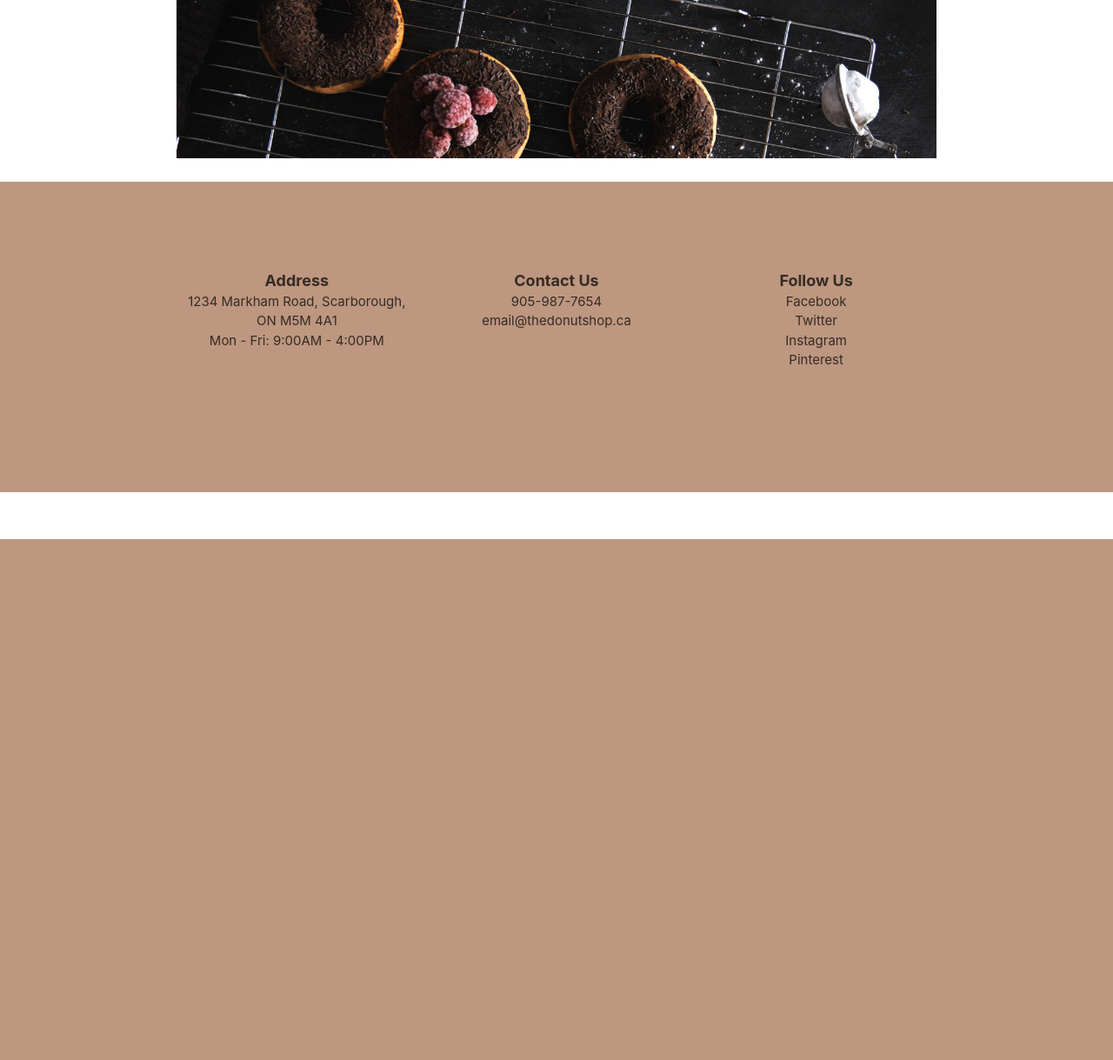
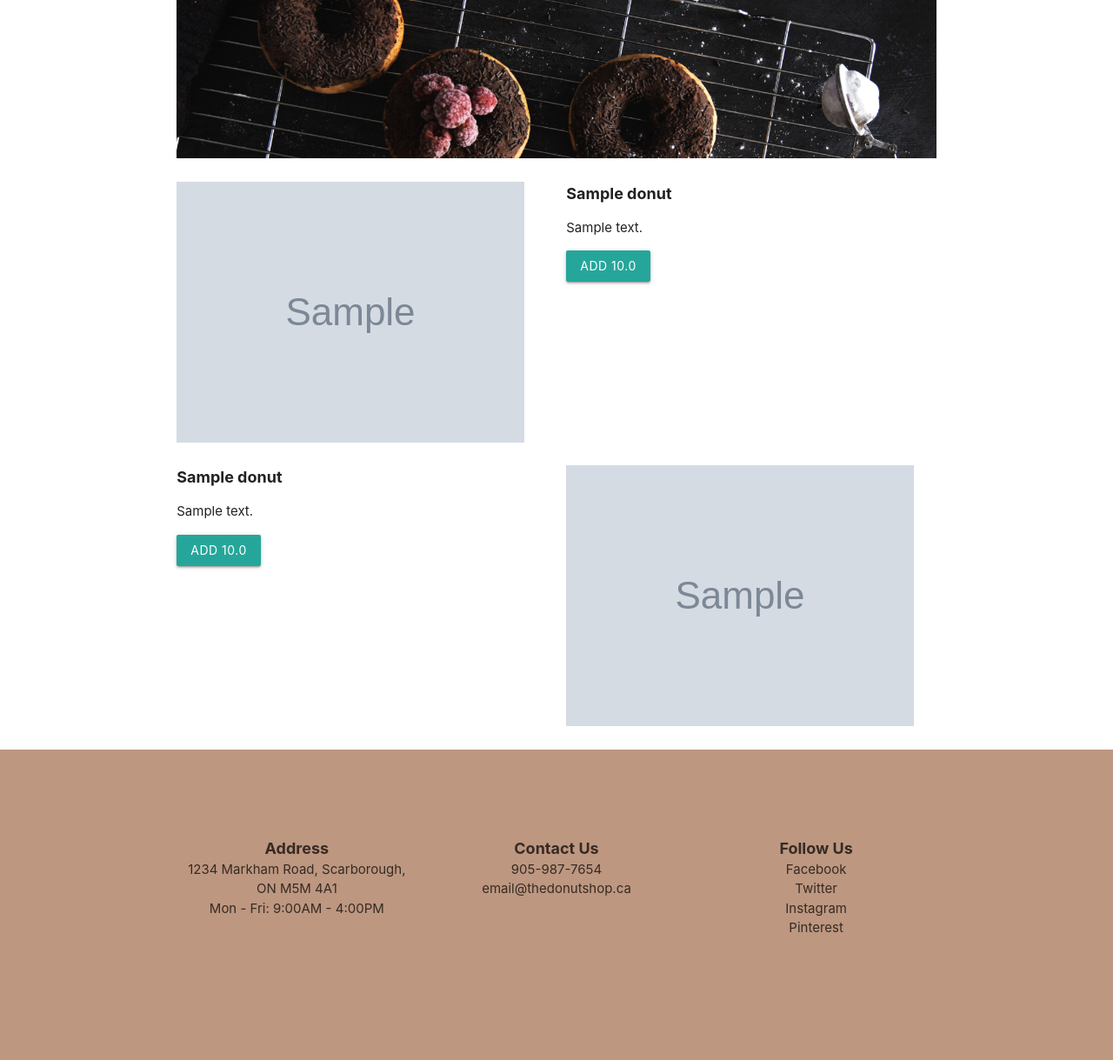
Before and after one commit to janusshanp/donut_shop, a Django app: page /daily/ in a window 1280 px wide. Shown: the part 180-1399 px from the top of the page at 87% size. Before the commit the page ends 800 px from the top, so only its background shows below. Run offline with Django 4.2, Linux system fonts and the light colour scheme; tables that the repository leaves empty hold one stand-in row (values such as "Sample post"); grey boxes marked "Sample" are stand-in pictures.

Commit message:
daily style

```diff
--- a/main_app/static/main_app/css/style.css
+++ b/main_app/static/main_app/css/style.css
@@ -14,6 +14,10 @@ nav {
 	box-shadow: none !important;
 	padding-bottom: 90px;
 }
+nav li {
+	display: inline
+	padding-right: 10px !important;
+}
 
 footer {
 	background-color: #bd9780 !important;
@@ -29,8 +33,6 @@ span {
 .review-form {
 	width: 507px;
 	height: 143px;
-	align-self: center;
-	align-content: center;
 }
 
 .cart-image {
--- a/main_app/templates/base.html
+++ b/main_app/templates/base.html
@@ -31,10 +31,10 @@
                         </form>
                     </li>
                         {% if user.is_authenticated %}
-                        <li><a href="{% url 'logout' %}">Log Out</a></li>
+                        <li><a class="nav-link" href="{% url 'logout' %}">Log Out</a></li>
                         {% else %}
-                        <li><a href="{% url 'login' %}">Log In</a></li>
-                        <li><a href="{% url 'signup' %}">Sign Up</a></li>
+                        <li><a class="nav-link" href="{% url 'login' %}">Log In</a></li>
+                        <li><a class="nav-link" href="{% url 'signup' %}">Sign Up</a></li>
                         {% endif %}
                 </ul>
         </div>
--- a/main_app/templates/daily/index.html
+++ b/main_app/templates/daily/index.html
@@ -1,11 +1,40 @@
-{% extends 'base.html' %} {% block content %}
-{% load static %}
-
+{% extends 'base.html' %} {% block content %} {% load static %}
 
 <div class="row">
 	<div class="banner col s12">
-		<img class="responsive-img" src="{% static 'main_app/images/daily-flavour-banner.png' %}"/>
+		<img
+			class="responsive-img"
+			src="{% static 'main_app/images/daily-flavour-banner.png' %}"
+		/>
+	</div>
+</div>
+{% for donut in donuts %} {% cycle 'row1' 'row2' as setdisplay silent %}
+
+<div class="row" style='display:"{{setdisplay}}"'>
+	<div class="col s12 m6">
+		<img class="responsive-img" src="{% static donut.image %}" />
+	</div>
+	<div class="col s12 m6">
+		<span>{{ donut.name }}</span>
+		<p>{{ donut.description }}</p>
+		<form action="{% url 'add_cart' donut.id %}" method="post">
+			{% csrf_token %}
+			<input type="submit" class="btn" value="Add {{ donut.price }}" />
+		</form>
 	</div>
 </div>
 
-{% endblock %}
+<div class="row" style='display:"{{setdisplay}}"'>
+	<div class="col s12 m6">
+		<span>{{ donut.name }}</span>
+		<p>{{ donut.description }}</p>
+		<form action="{% url 'add_cart' donut.id %}" method="post">
+			{% csrf_token %}
+			<input type="submit" class="btn" value="Add {{ donut.price }}" />
+		</form>
+	</div>
+	<div class="col s12 m6">
+		<img class="responsive-img" src="{% static donut.image %}" />
+	</div>
+</div>
+{% endfor %}{% endblock %}
--- a/main_app/views.py
+++ b/main_app/views.py
@@ -141,7 +141,10 @@ def add_donut_cart(request, donut_id):
     donut = Donut.objects.get(id = donut_id)
     cart = Cart.objects.get(user = request.user)
     cart.donuts.add(donut)
-    return redirect('detail', donut_id= donut_id)
+    if donut.special:
+        return redirect('daily_flavour')
+    else:
+        return redirect('detail', donut_id= donut_id)
 
 def delete_donut (request, donut_id):
     donut = Donut.objects.get(id = donut_id)
@@ -187,4 +190,14 @@ def add_note(request):
     # return response
 
 def daily_flavour(request):
-    return render(request,'daily/index.html')
+    donuts = Donut.objects.filter(special='True')
+    oddDonuts=[]
+    evenDonuts=[]
+    oddIndexes = range(1, len(donuts), 2)
+    evenIndexes = range(0, len(donuts), 2)
+    for i in oddIndexes:
+        oddDonuts.append(donuts[i])
+    for i in evenIndexes:
+        evenDonuts.append(donuts[i])
+    print(oddDonuts, evenDonuts)
+    return render(request,'daily/index.html', {'donuts': donuts, 'oddDonuts':oddDonuts, 'evenDonuts':evenDonuts, 'oddIndexes':oddIndexes, 'evenIndexes':evenIndexes})
```
Also changed, not shown: main_app/templates/cart/index.html (+35 -17 lines), main_app/templates/donuts/detail.html (+3 -5 lines), main_app/templates/donuts/index.html (+5 -6 lines), main_app/templates/home.html (+9 -4 lines), main_app/static/main_app/images/lemonade.png (added), main_app/static/main_app/images/pearl-fect.png (added), main_app/static/main_app/images/stop-and-smell.png (added), 1 other file.
